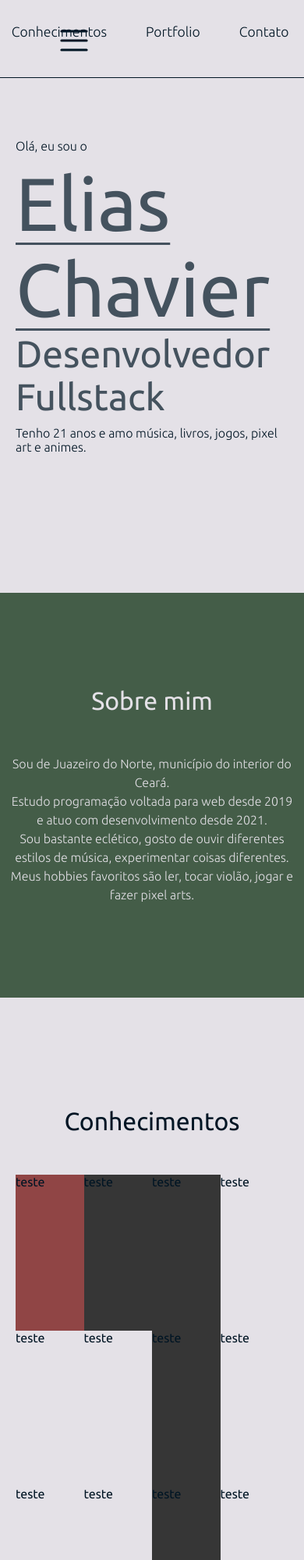
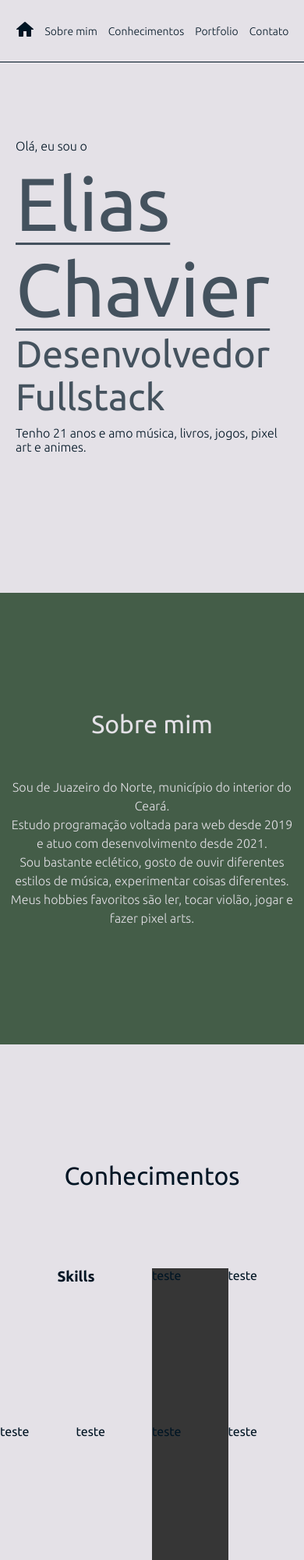
Before and after one commit to eliasinacio/portfolio, a plain HTML site: page index.html in a window 390 px wide. Shown: the top 2000 px of the page at 78% size. Drawn offline with Linux system fonts and the light colour scheme.

Commit message:
feat: added home media queries

```diff
--- a/index.html
+++ b/index.html
@@ -17,17 +17,12 @@
 
 <body>
   <header>
-    <button class="menu"> <!-- toggle menu -->
-      <svg xmlns="http://www.w3.org/2000/svg" x="0px" y="0px" width="40" height="40" viewBox="0 0 50 50"
-        style="fill:#FFFFFF;">
-        <path d="M 5 8 A 2.0002 2.0002 0 1 0 5 12 L 45 12 A 2.0002 2.0002 0 1 0 45 8 L 5 8 z M 5 23 A 2.0002 2.0002 0 1 0 5 27 L 45 27 A 2.0002 2.0002 0 1 0 45 23 L 5 23 z M 5 38 A 2.0002 2.0002 0 1 0 5 42 L 45 42 A 2.0002 2.0002 0 1 0 45 38 L 5 38 z"></path>
-      </svg>
-    </button>
-
     <nav>
       <a href="/">
         <svg xmlns="http://www.w3.org/2000/svg" x="0px" y="0px" width="24" height="24" viewBox="0 0 24 24">
-          <path d="M 12 2 A 1 1 0 0 0 11.289062 2.296875 L 1.203125 11.097656 A 0.5 0.5 0 0 0 1 11.5 A 0.5 0.5 0 0 0 1.5 12 L 4 12 L 4 20 C 4 20.552 4.448 21 5 21 L 9 21 C 9.552 21 10 20.552 10 20 L 10 14 L 14 14 L 14 20 C 14 20.552 14.448 21 15 21 L 19 21 C 19.552 21 20 20.552 20 20 L 20 12 L 22.5 12 A 0.5 0.5 0 0 0 23 11.5 A 0.5 0.5 0 0 0 22.796875 11.097656 L 12.716797 2.3027344 A 1 1 0 0 0 12.710938 2.296875 A 1 1 0 0 0 12 2 z"></path>
+          <path
+            d="M 12 2 A 1 1 0 0 0 11.289062 2.296875 L 1.203125 11.097656 A 0.5 0.5 0 0 0 1 11.5 A 0.5 0.5 0 0 0 1.5 12 L 4 12 L 4 20 C 4 20.552 4.448 21 5 21 L 9 21 C 9.552 21 10 20.552 10 20 L 10 14 L 14 14 L 14 20 C 14 20.552 14.448 21 15 21 L 19 21 C 19.552 21 20 20.552 20 20 L 20 12 L 22.5 12 A 0.5 0.5 0 0 0 23 11.5 A 0.5 0.5 0 0 0 22.796875 11.097656 L 12.716797 2.3027344 A 1 1 0 0 0 12.710938 2.296875 A 1 1 0 0 0 12 2 z">
+          </path>
         </svg>
       </a>
       <a href="#about-me">Sobre mim</a>
@@ -66,8 +61,11 @@
       <h2>Conhecimentos</h2>
 
       <div class="container">
-          <div class="item item1">teste</div>
-          <div class="item item2">teste</div>
+        <div class="item skills">
+          <h3>Skills</h3>
+
+
+        </div>
         <div class="item item3">teste</div>
         <div class="item item4">teste</div>
         <div class="item item5">teste</div>
@@ -90,7 +88,9 @@
           <div class="card text-center">
             <div class="card-body">
               <h4 id="finances-title" class="card-title">Dev.finance$</h4>
-              <p class="card-text">Realizado durante a Maratona Discover da <span id="rocketseat">Rocketseat</span>. Consiste em um monitor de finanças, no qual o usuário pode adicionar e retirar e analizar suas transações financeiras salvas localmente no navegador.</p>
+              <p class="card-text">Realizado durante a Maratona Discover da <span id="rocketseat">Rocketseat</span>.
+                Consiste em um monitor de finanças, no qual o usuário pode adicionar e retirar e analizar suas
+                transações financeiras salvas localmente no navegador.</p>
               <a href="https://eliasinacio.github.io/dev.finances/" target="_blank" class="btn btn-dark">Acesse</a>
             </div>
             <div class="card-footer text-muted">Janeiro de 2021</div>
@@ -100,7 +100,9 @@
           <div class="card text-center">
             <div class="card-body">
               <h4 id="contacts-title" class="card-title">Contacts List</h4>
-              <p class="card-text">Gerenciador simples de Contatos. O usuário pode colocar imagem, telefone e email de seus contatos e ser direcionado para o whatsapp ou para mandar um email para esse contato. Os contatos são salvos localmente no navegador com localStorage.</p>
+              <p class="card-text">Gerenciador simples de Contatos. O usuário pode colocar imagem, telefone e email de
+                seus contatos e ser direcionado para o whatsapp ou para mandar um email para esse contato. Os contatos
+                são salvos localmente no navegador com localStorage.</p>
               <a href="https://eliasinacio.github.io/dev.contacts/" target="_blank" class="btn btn-dark">Acesse</a>
             </div>
             <div class="card-footer text-muted">Abril de 2021</div>
@@ -110,7 +112,8 @@
           <div class="card text-center">
             <div class="card-body">
               <h4 id="wine-title" class="card-title">Wine Landing Page</h4>
-              <p class="card-text">Landing Page sobre vinhos. Foi desenvolvido usando <span id="bootstrap">Bootstrap 5</span> para deixar tudo responsivo a qualquer dispositivo.</p>
+              <p class="card-text">Landing Page sobre vinhos. Foi desenvolvido usando <span id="bootstrap">Bootstrap
+                  5</span> para deixar tudo responsivo a qualquer dispositivo.</p>
               <a href="https://eliasinacio.github.io/wine-for-winners/" target="_blank" class="btn btn-dark">Acesse</a>
             </div>
             <div class="card-footer text-muted">Maio de 2021</div>
@@ -125,6 +128,7 @@
     <a id="profile-link" class="link-dark" href="https://instagram.com/eu_liaaas/" target="_blank">Instagram</a>
     <a id="profile-link" class="link-dark" href="https://linkedin.com/in/elias-inacio0/" target="_blank">Linkedin</a>
   </footer>
+  <script src="/src/index.js"></script>
 </body>
 
 </html>
--- a/src/index.js
+++ b/src/index.js
@@ -1,3 +1,2 @@
+// calcular idade
 const age = 21
-
-// calcular idade
--- a/src/styles/header.css
+++ b/src/styles/header.css
@@ -1,6 +1,12 @@
 /* Header */
 header {
-  min-height: 100px;
+  display: flex;
+  align-items: center;
+
+  position: fixed;
+  width: 100%;
+
+  padding: 30px 0;
 
   background-color: var(--white-2);
   border-bottom: var(--blue-1) solid 1px;
@@ -8,25 +14,6 @@ header {
   color: var(--blue-1);
   font-size: 1.1rem;
   font-weight: 300;
-
-  display: flex;
-  align-items: center;
-
-  position: fixed;
-  width: 100%;
-}
-
-header button.menu {
-  background: none;
-
-  width: 50px;
-  height: 50px;
-
-  position: absolute;
-  top: 28px;
-  left: 70px;
-
-  cursor: pointer;
 }
 
 header svg path {
@@ -49,8 +36,19 @@ header nav a {
   color: var(--secondary-text);
 }
 
+.hidden {
+  visibility: hidden;
+}
+
 @media (max-width: 600px) {
   header {
-    max-width: 100vw;
+    height: 80px;
+  }
+
+  header nav {
+    justify-content: space-between;
+    align-items: center;
+    gap: 5px;
+    font-size: 14px;
   }
 }
--- a/src/styles/main.css
+++ b/src/styles/main.css
@@ -60,7 +60,7 @@ h2 {
 
 /* Sobre mim */
 #about-me {
-  padding: 120px 10px;
+  padding: 150px 10px;
 
   background: var(--green-1);
 
@@ -76,14 +76,17 @@ h2 {
 
 /* Conhecimentos */
 #knowledges {
-  margin-top: 120px;
-  padding: 20px;
+  padding-top: 150px;
+}
+
+#knowledges h2 {
+  margin-bottom: 100px;
 }
 
 .container {
   width: 100%;
   display: grid;
-  grid-template: "item1 item2 item3 item4"
+  grid-template: "skills skills item3 item4"
     "item5 item6 item7 item8"
     "item9 item10 item11 item12";
 }
@@ -92,14 +95,9 @@ h2 {
   min-height: 200px;
 }
 
-.item1 {
-  grid-area: item1;
-  background-color: #904545;
-}
-
-.item2 {
-  grid-area: item2;
-  background-color: #363636;
+.skills {
+  grid-area: skills;
+  text-align: center;
 }
 
 .item3 {
```
Lines whose indentation alone changed are shown as unchanged.
